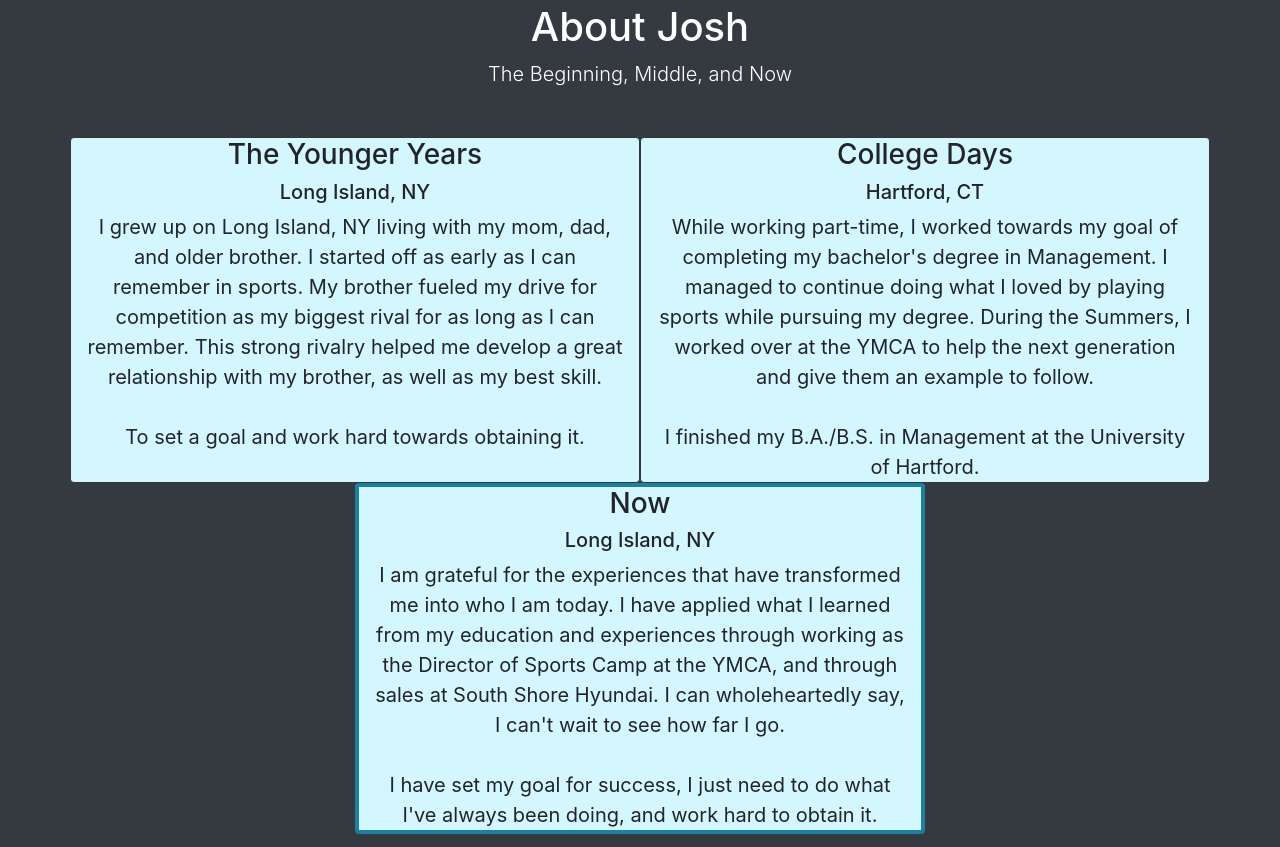
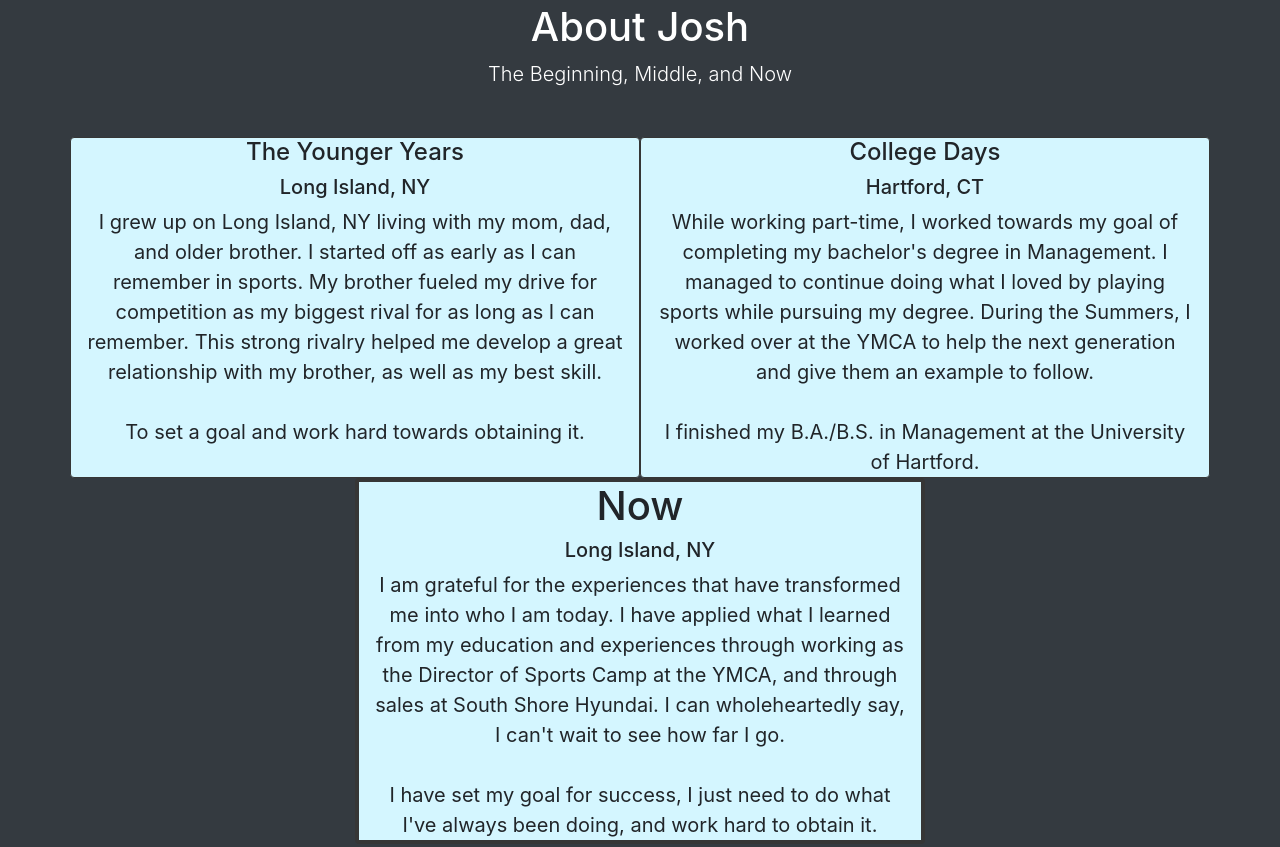
Before and after one commit to JoshuaKFrancis/JoshuaKFrancis.github.io, a website with bundled scripts: page index.html in a window 1280 px wide. Shown: the part 917-1764 px from the top of the page. Built offline with nearby package versions, Linux system fonts and the light colour scheme.

Commit message:
Removed border around the Now section in the About Section and changed the font sizing to show the emphasis on the Now section

```diff
--- a/index.html
+++ b/index.html
@@ -75,23 +75,23 @@
         </div>
         <div class="row" style=" border-radius:.25em;">
           <div class="col-lg-6" style="border:solid; border-width:.1em;border-radius:.25em; border-color:#363636; background-color:#d4f6ff;">
-            <h3>
+            <h4>
               The Younger Years<br><h5>Long Island, NY</h5>
-            </h3>
+            </h4>
             <p class="lead mb-md-0"><strong>I grew up on Long Island, NY living with my mom, dad, and older brother. I started off as early as I can remember in sports. My brother fueled my drive for competition as my biggest rival for as long as I can remember. This strong rivalry helped me develop a great relationship with my brother, as well as my best skill. <br><br>To set a goal and work hard towards obtaining it.</strong></p>
           </div>
           <div class="col-lg-6" style="border:solid; border-width:.1em;border-radius:.25em; border-color:#363636; background-color:#d4f6ff;">
-            <h3>
+            <h4>
               College Days<br><h5>Hartford, CT</h5>
-            </h3>
+            </h4>
             <p class="lead mb-md-0"><strong>While working part-time, I worked towards my goal of completing my bachelor's degree in Management. I managed to continue doing what I loved by playing sports while pursuing my degree. During the Summers, I worked over at the YMCA to help the next generation and give them an example to follow.<br><br>I finished my B.A./B.S. in Management at the University of Hartford.</strong></p>
           </div>
           <div class="col-lg-3">
           </div>
-          <div class="col-lg-6" style="border:solid; border-color:black;border-width:.25em;border-radius:.25em;background-color:#d4f6ff; border-color:#1d809f;">
-            <h3>
+          <div class="col-lg-6" style="border:solid; border-color:black;border-width:.25em;border-radius:.25em;background-color:#d4f6ff; border-color:#363636;">
+            <h1>
               Now<br><h5>Long Island, NY</h5>
-            </h3>
+            </h1>
             <p class="lead mb-md-0"><strong>I am grateful for the experiences that have transformed me into who I am today. I have applied what I learned from my education and experiences through working as the Director of Sports Camp at the YMCA, and through sales at South Shore Hyundai. I can wholeheartedly say, I can't wait to see how far I go.<br><br>I have set my goal for success, I just need to do what I've always been doing, and work hard to obtain it.</strong></p>
           </div>
         </div>
```
